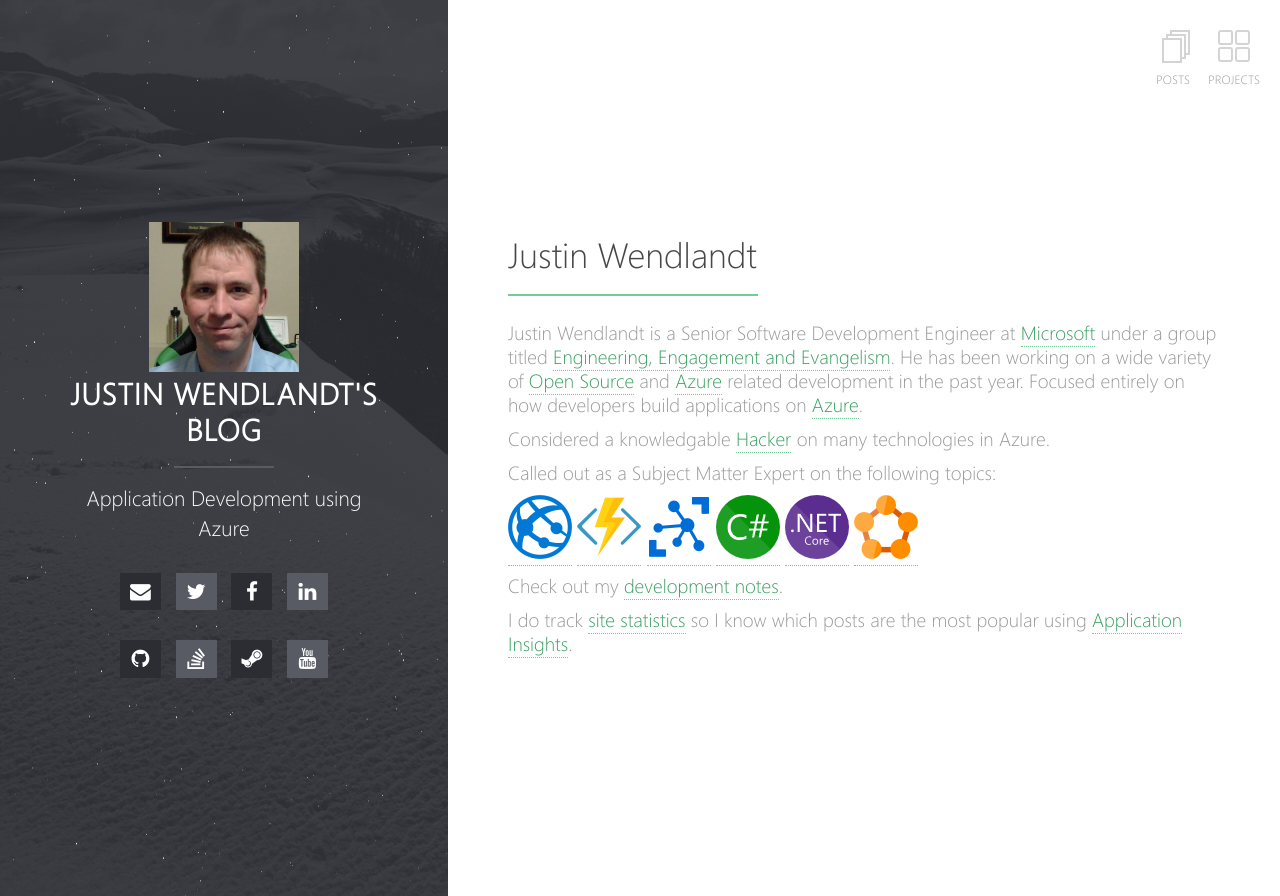
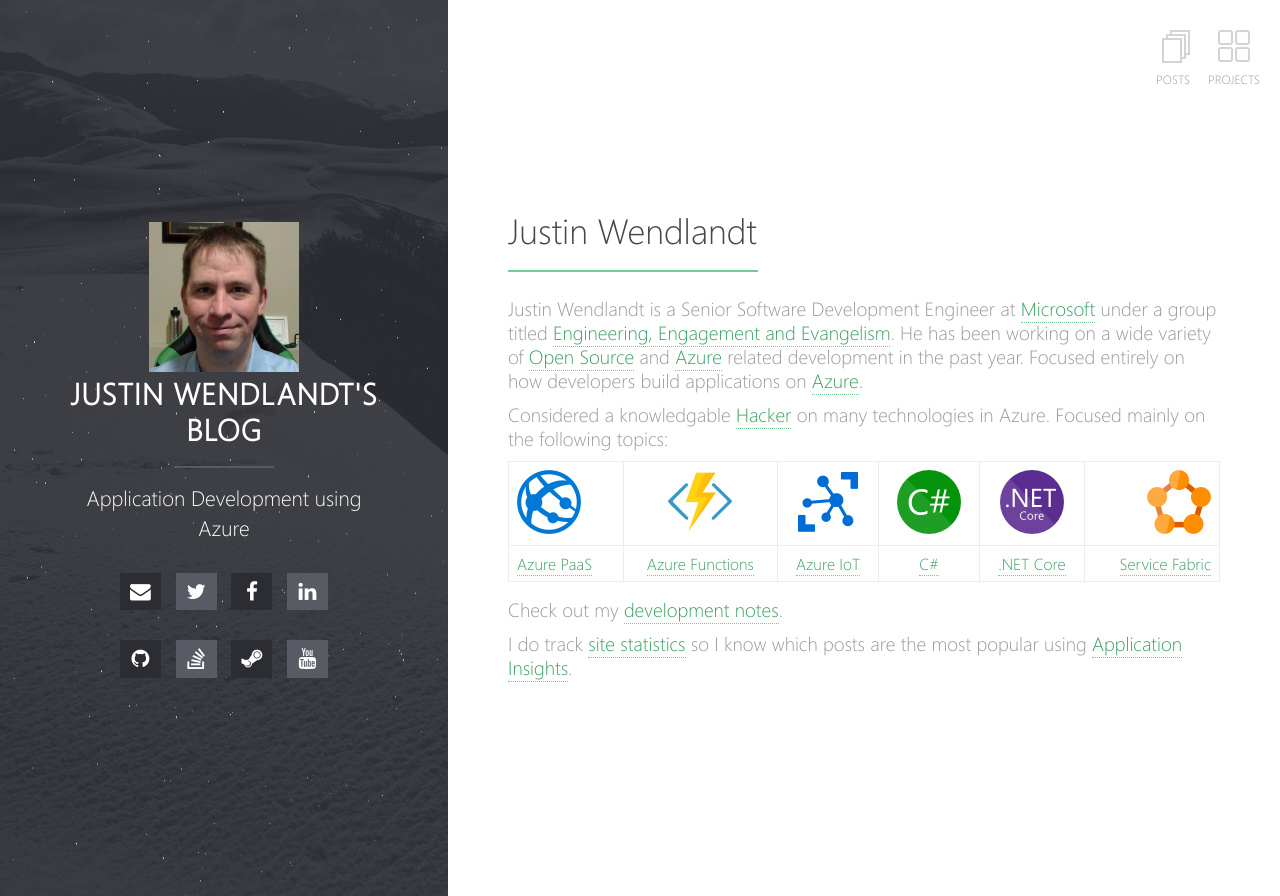
Before and after one commit to jwendl/jwendl.github.io, a Jekyll site: the page built from index.md, in a window 1280 px wide, cut to the strip 0-896 px from the top of the page. Built offline with Jekyll 4.4.1, drawn with Linux system fonts in a browser that asks for light colours; our own code applies the rules of GitHub Pages for plain Markdown files.

Commit message:
Updating home page.

```diff
--- a/assets/_sass/_site.scss
+++ b/assets/_sass/_site.scss
@@ -435,11 +435,6 @@
   a:visited {
     color: #399f62;
   }
-  img {
-    a {
-      border-bottom: none;
-    }
-  }
   p {
     color: darken($white, 40);
     font-size: larger;
@@ -448,6 +443,9 @@
     line-height: 24px;
     &:first-of-type {
       padding-top: 35px;
+    }
+    table {
+      border: none;
     }
   }
 }
--- a/index.md
+++ b/index.md
@@ -5,11 +5,10 @@
 
 Justin Wendlandt is a Senior Software Development Engineer at [Microsoft](https://www.microsoft.com/) under a group titled [Engineering, Engagement and Evangelism](https://microsoft.github.io/techcasestudies/). He has been working on a wide variety of [Open Source](https://github.com/) and [Azure](https://azure.com/) related development in the past year. Focused entirely on how developers build applications on [Azure](https://azure.com/).
 
-Considered a knowledgable [Hacker](https://en.wikipedia.org/wiki/Hacker_culture) on many technologies in Azure.
+Considered a knowledgable [Hacker](https://en.wikipedia.org/wiki/Hacker_culture) on many technologies in Azure. Focused mainly on the following topics:
 
-Called out as a Subject Matter Expert on the following topics:
-
-[![Azure Platform as a Service](/images/azure/webapp.png)](https://azure.microsoft.com/en-us/overview/what-is-paas/) [![Azure Functions](/images/azure/function.png)](https://azure.microsoft.com/en-us/services/functions/) [![Azure IoT](/images/azure/iot.png)](https://azure.microsoft.com/en-us/services/iot-hub/) [![C#](/images/azure/csharp.png)](https://docs.microsoft.com/en-us/dotnet/csharp/) [![.NET Core](/images/azure/netcore.png)](https://docs.microsoft.com/en-us/dotnet/core/) [![Service Fabric](/images/azure/servicefabric.png)](https://docs.microsoft.com/en-us/azure/service-fabric/service-fabric-overview)
+| ![Azure Platform as a Service](/images/azure/webapp.png) | ![Azure Functions](/images/azure/function.png) | ![Azure IoT](/images/azure/iot.png) | ![C#](/images/azure/csharp.png) | ![.NET Core](/images/azure/netcore.png) | ![Service Fabric](/images/azure/servicefabric.png) |
+| [Azure PaaS](https://azure.microsoft.com/en-us/overview/what-is-paas/) | [Azure Functions](https://azure.microsoft.com/en-us/services/functions/) | [Azure IoT](https://azure.microsoft.com/en-us/services/iot-hub/) | [C#](https://docs.microsoft.com/en-us/dotnet/csharp/) | [.NET Core](https://docs.microsoft.com/en-us/dotnet/core/) | [Service Fabric](https://docs.microsoft.com/en-us/azure/service-fabric/service-fabric-overview) |
 
 Check out my [development notes](https://www.jwendl.net/code-notes/docs/home/).
 
```
